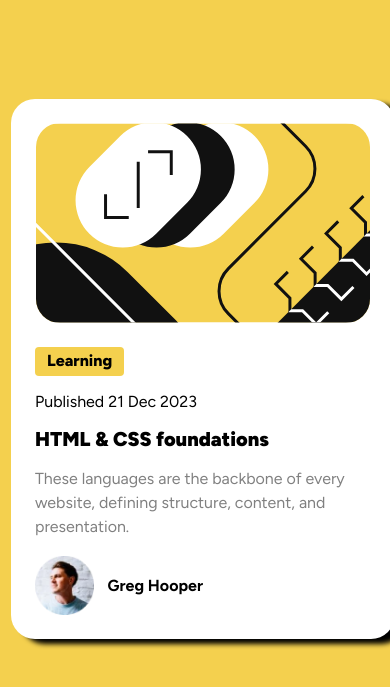
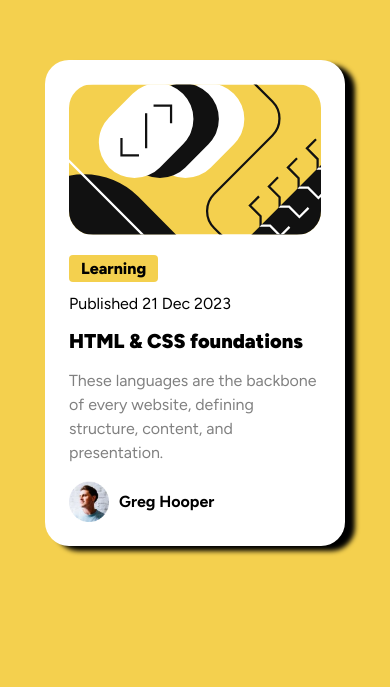
Before and after one commit to clarkjr2016/Blog-Preview-Card, a plain HTML site: page index.html in a window 390 px wide. Shown: the part 119-806 px from the top of the page. Drawn offline with Linux system fonts and the light colour scheme.

Commit message:
Updated responsiveness to the card and updated HTML to be more semantic

```diff
--- a/index.html
+++ b/index.html
@@ -21,25 +21,25 @@
     <title>Frontend Mentor | Blog preview card</title>
   </head>
   <body>
-    <section class="card">
+    <main class="card">
       <img
         src="assets/images/illustration-article.svg"
         alt="distinct design"
         class="illustration"
       />
-      <main>
-        <div class="learning">Learning</div>
+      <section>
+        <span class="learning">Learning</span>
         <p>Published 21 Dec 2023</p>
-        <h4>HTML & CSS foundations</h4>
+        <h2>HTML & CSS foundations</h2>
         <p>
           These languages are the backbone of every website, defining structure,
           content, and presentation.
         </p>
-        <div class="avatarWrapper flexRow">
-          <img src="assets/images/image-avatar.webp" alt="avatar-img" />
-          <span> Greg Hooper </span>
-        </div>
-      </main>
-    </section>
+      </section>
+      <section class="avatarWrapper flexRow">
+        <img src="assets/images/image-avatar.webp" alt="avatar-img" />
+        <span> Greg Hooper </span>
+      </section>
+    </main>
   </body>
 </html>
--- a/style.scss
+++ b/style.scss
@@ -22,28 +22,28 @@ $font-family: "Figtree", sans-serif;
 }
 
 body {
-  height: 960px;
+  margin: 0;
+  height: 100dvh;
   width: $desktopWidth;
   display: flex;
   flex-flow: row nowrap;
   justify-content: center;
   align-items: center;
-
   background: $bodyBackgroundColor;
   font-family: $font-family;
+  padding: 30px;
 }
 
 .card {
   background: $blogBackgroundColor;
   padding: 24px;
-  height: fit-content;
-  width: 384px;
+  width: clamp(300px, 40%, 384px);
   border-radius: 24px;
   box-shadow: 10px 5px 5px black;
   margin: 0 auto;
 
   .illustration {
-    height: 200px;
+    max-width: 100%;
     display: block;
     margin: 0 auto 24px auto;
     border-radius: 24px;
@@ -53,18 +53,17 @@ body {
     padding: 4px 12px;
     background: $bodyBackgroundColor;
     font-weight: 800;
-    width: fit-content;
     border-radius: 4px;
     height: 29px;
   }
 
-  h4 {
-    font-size: clamp(1.25rem, 1.25vw, 2rem);
+  h2 {
+    font-size: clamp(1.25rem, 20%, 2rem);
     margin: 16px auto;
     font-weight: 900;
   }
 
-  h4:hover {
+  h2:hover {
     color: $bodyBackgroundColor;
     cursor: pointer;
   }
@@ -76,12 +75,14 @@ body {
   }
 
   .avatarWrapper {
-    width: 50%;
-    justify-content: space-between;
+    width: 100%;
+    justify-content: flex-start;
     align-items: center;
 
     img {
-      height: 60px;
+      height: auto;
+      width: clamp(10%, 50px, 100%);
+      padding-right: 10px;
     }
 
     span {
```
Also changed, not shown: css/style.min.css.
